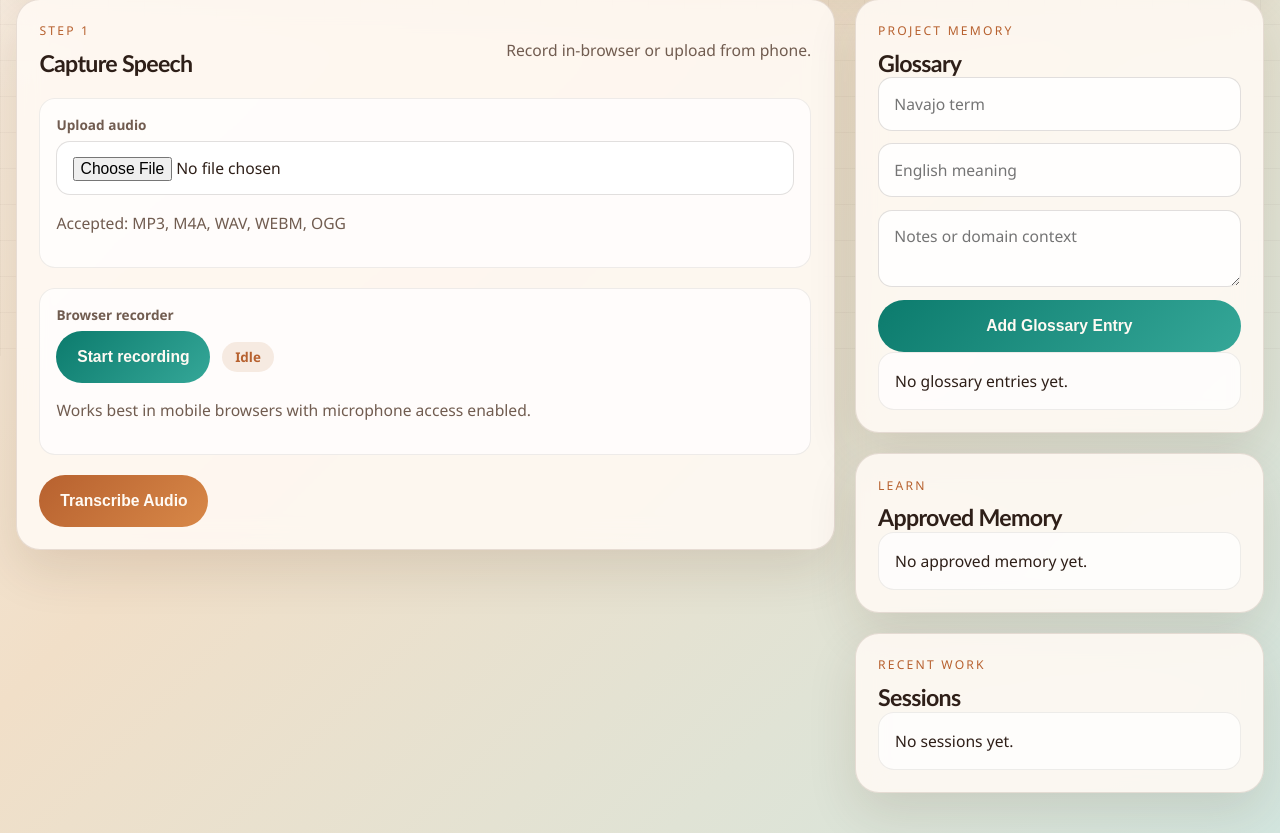
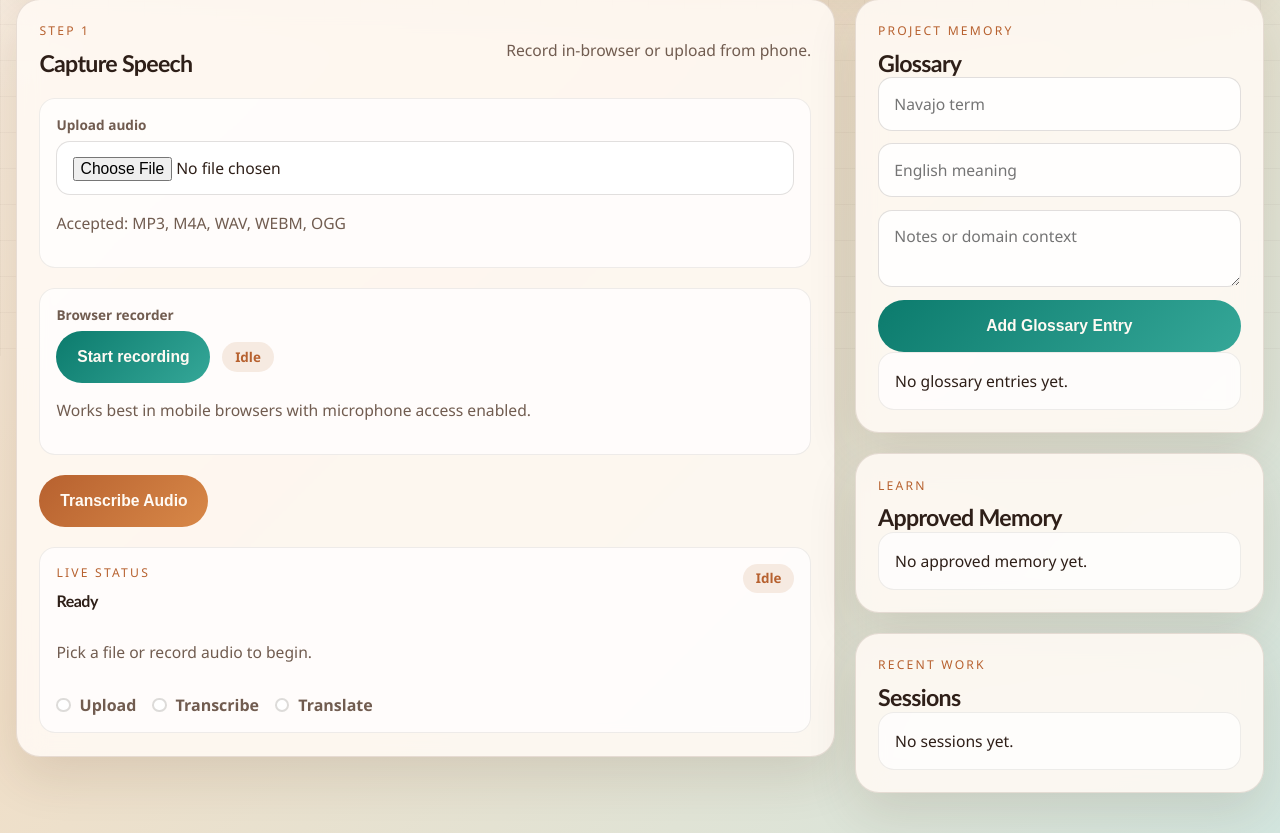
Before and after one commit to Ch3fC0d3/ANav1, a FastAPI app: page / in a window 1280 px wide. Shown: the part 444-1277 px from the top of the page. Run offline with FastAPI, Linux system fonts and the light colour scheme; data that the repository does not hold is empty; some libraries are stand-ins or nearby versions.

Commit message:
Add staged processing status and new transcript model

```diff
--- a/app/config.py
+++ b/app/config.py
@@ -18,7 +18,7 @@ class Settings:
     uploads_dir: Path = ROOT_DIR / "data" / "uploads"
     max_upload_mb: int = int(os.getenv("MAX_UPLOAD_MB", "25"))
     openai_api_key: str = os.getenv("OPENAI_API_KEY", "").strip()
-    transcription_model: str = os.getenv("OPENAI_TRANSCRIPTION_MODEL", "whisper-1").strip()
+    transcription_model: str = os.getenv("OPENAI_TRANSCRIPTION_MODEL", "gpt-4o-transcribe").strip()
     translation_model: str = os.getenv("OPENAI_TRANSLATION_MODEL", "gpt-4o-mini").strip()
     transcription_language: str = os.getenv("OPENAI_TRANSCRIPTION_LANGUAGE", "").strip()
 
--- a/app/main.py
+++ b/app/main.py
@@ -145,33 +145,99 @@ async def create_recording_endpoint(file: UploadFile = File(...)):
     with stored_path.open("wb") as output_file:
         output_file.write(file_bytes)
 
-    glossary_entries = list_glossary()
-    transcript, transcript_words, warnings = transcribe_audio(stored_path, glossary_entries)
-    corrected_transcript = transcript
-    approved_examples = list_approved_memories(limit=40)
-    glossary_hits = find_glossary_hits(corrected_transcript, glossary_entries)
-    example_hits = find_memory_hits(corrected_transcript, approved_examples)
-    draft = build_translation_draft(corrected_transcript, glossary_hits, example_hits)
-
     recording = create_recording(
         {
             "id": recording_id,
             "original_filename": file.filename or stored_path.name,
             "audio_path": str(stored_path),
             "mime_type": file.content_type or "audio/mpeg",
+            "status": "needs_review",
+            "processing_stage": "uploaded",
+            "processing_message": "Audio uploaded. Ready to transcribe.",
+        }
+    )
+    return {"recording": serialize_recording(recording)}
+
+
+@app.post("/api/recordings/{recording_id}/transcribe")
+async def transcribe_recording(recording_id: str):
+    recording = get_recording(recording_id)
+    if recording is None:
+        raise HTTPException(status_code=404, detail="Recording not found.")
+
+    update_recording(
+        recording_id,
+        {
+            "processing_stage": "transcribing",
+            "processing_message": f"Transcribing audio with {settings.transcription_model}...",
+        },
+    )
+
+    glossary_entries = list_glossary()
+    transcript, transcript_words, warnings = transcribe_audio(Path(recording["audio_path"]), glossary_entries)
+    has_transcript = bool(transcript.strip())
+    processing_stage = "transcribed" if has_transcript else "error"
+    processing_message = (
+        "Phonetic transcript ready. Review and correct it."
+        if has_transcript
+        else (warnings[0] if warnings else "Transcription finished, but no transcript was produced.")
+    )
+
+    updated = update_recording(
+        recording_id,
+        {
             "raw_transcript": transcript,
-            "corrected_transcript": corrected_transcript,
+            "corrected_transcript": transcript,
+            "transcript_words": transcript_words,
+            "warnings": warnings,
+            "processing_stage": processing_stage,
+            "processing_message": processing_message,
+        },
+    )
+    return {"recording": serialize_recording(updated)}
+
+
+@app.post("/api/recordings/{recording_id}/draft-translation")
+async def draft_translation(recording_id: str):
+    recording = get_recording(recording_id)
+    if recording is None:
+        raise HTTPException(status_code=404, detail="Recording not found.")
+
+    transcript_source = (recording.get("corrected_transcript") or recording.get("raw_transcript") or "").strip()
+    update_recording(
+        recording_id,
+        {
+            "processing_stage": "translating",
+            "processing_message": f"Drafting English translation with {settings.translation_model}...",
+        },
+    )
+
+    glossary_entries = list_glossary()
+    approved_examples = list_approved_memories(limit=40)
+    glossary_hits = find_glossary_hits(transcript_source, glossary_entries)
+    example_hits = find_memory_hits(transcript_source, approved_examples)
+    draft = build_translation_draft(transcript_source, glossary_hits, example_hits)
+
+    processing_message = (
+        "Draft translation ready for review."
+        if transcript_source
+        else "Processing finished, but the transcript still needs to be entered or corrected manually."
+    )
+
+    updated = update_recording(
+        recording_id,
+        {
+            "corrected_transcript": transcript_source,
             "draft_translation": draft["draft_translation"],
             "confidence": draft["confidence"],
             "draft_explanation": draft["draft_explanation"],
             "glossary_hits": glossary_hits,
             "example_hits": example_hits,
-            "transcript_words": transcript_words,
-            "warnings": warnings,
-            "status": "needs_review",
-        }
+            "processing_stage": "done",
+            "processing_message": processing_message,
+        },
     )
-    return {"recording": serialize_recording(recording)}
+    return {"recording": serialize_recording(updated)}
 
 
 @app.post("/api/recordings/{recording_id}/refresh-draft")
@@ -194,6 +260,8 @@ async def refresh_draft(recording_id: str, request: DraftRefreshRequest):
             "draft_explanation": draft["draft_explanation"],
             "glossary_hits": glossary_hits,
             "example_hits": example_hits,
+            "processing_stage": "done",
+            "processing_message": "Draft translation ready for review.",
         },
     )
     return {"recording": serialize_recording(updated)}
@@ -213,6 +281,8 @@ async def approve_recording(recording_id: str, request: ApprovalRequest):
             "translation_notes": request.translation_notes.strip(),
             "topic_tags": request.topic_tags.strip(),
             "status": "approved",
+            "processing_stage": "approved",
+            "processing_message": "Approved and saved to project memory.",
             "approved_at": datetime.now(timezone.utc).isoformat(),
         },
     )
--- a/app/static/app.js
+++ b/app/static/app.js
@@ -4,6 +4,7 @@ const state = {
   selectedFile: null,
   mediaRecorder: null,
   recordedChunks: [],
+  processingStage: "idle",
 };
 
 const elements = {
@@ -35,6 +36,73 @@ const elements = {
   glossaryNotes: document.getElementById("glossary-notes"),
   recordToggle: document.getElementById("record-toggle"),
   recordingState: document.getElementById("recording-state"),
+  processTitle: document.getElementById("process-title"),
+  processPill: document.getElementById("process-pill"),
+  processMessage: document.getElementById("process-message"),
+  progressSteps: Array.from(document.querySelectorAll(".progress-step")),
+};
+
+const PROCESS_SNAPSHOTS = {
+  idle: {
+    title: "Ready",
+    pill: "Idle",
+    pillClass: "pill muted",
+    message: "Pick a file or record audio to begin.",
+  },
+  listening: {
+    title: "Listening",
+    pill: "Listening",
+    pillClass: "pill active",
+    message: "Listening to the microphone...",
+  },
+  uploading: {
+    title: "Uploading",
+    pill: "Uploading",
+    pillClass: "pill active",
+    message: "Uploading audio to the app...",
+  },
+  uploaded: {
+    title: "Uploaded",
+    pill: "Uploaded",
+    pillClass: "pill active",
+    message: "Audio uploaded. Ready to transcribe.",
+  },
+  transcribing: {
+    title: "Transcribing",
+    pill: "Transcribing",
+    pillClass: "pill active",
+    message: "Turning audio into a rough phonetic transcript...",
+  },
+  transcribed: {
+    title: "Transcript Ready",
+    pill: "Transcript Ready",
+    pillClass: "pill active",
+    message: "Phonetic transcript is ready. Preparing translation context...",
+  },
+  translating: {
+    title: "Translating",
+    pill: "Translating",
+    pillClass: "pill active",
+    message: "Drafting the English translation...",
+  },
+  done: {
+    title: "Done",
+    pill: "Done",
+    pillClass: "pill success",
+    message: "Draft translation ready for review.",
+  },
+  approved: {
+    title: "Approved",
+    pill: "Approved",
+    pillClass: "pill success",
+    message: "Approved and saved to project memory.",
+  },
+  error: {
+    title: "Needs Attention",
+    pill: "Error",
+    pillClass: "pill error",
+    message: "Processing stopped before it finished cleanly.",
+  },
 };
 
 function setMessage(element, message) {
@@ -55,6 +123,75 @@ async function fetchJson(url, options = {}) {
     throw new Error(payload.detail || "Request failed");
   }
   return payload;
+}
+
+function stepStateMap(stage, recording = state.currentRecording) {
+  const stepStates = {
+    upload: "pending",
+    transcribe: "pending",
+    translate: "pending",
+  };
+
+  switch (stage) {
+    case "uploading":
+      stepStates.upload = "active";
+      break;
+    case "uploaded":
+      stepStates.upload = "complete";
+      break;
+    case "transcribing":
+      stepStates.upload = "complete";
+      stepStates.transcribe = "active";
+      break;
+    case "transcribed":
+      stepStates.upload = "complete";
+      stepStates.transcribe = "complete";
+      break;
+    case "translating":
+      stepStates.upload = "complete";
+      stepStates.transcribe = "complete";
+      stepStates.translate = "active";
+      break;
+    case "done":
+    case "approved":
+      stepStates.upload = "complete";
+      stepStates.transcribe = "complete";
+      stepStates.translate = "complete";
+      break;
+    case "error":
+      if (recording?.raw_transcript?.trim()) {
+        stepStates.upload = "complete";
+        stepStates.transcribe = "complete";
+        stepStates.translate = "error";
+      } else if (recording) {
+        stepStates.upload = "complete";
+        stepStates.transcribe = "error";
+      } else {
+        stepStates.upload = "error";
+      }
+      break;
+    default:
+      break;
+  }
+
+  return stepStates;
+}
+
+function renderProcessing(stage, message = "", recording = state.currentRecording) {
+  const normalizedStage = PROCESS_SNAPSHOTS[stage] ? stage : "idle";
+  const snapshot = PROCESS_SNAPSHOTS[normalizedStage];
+  const resolvedMessage = message || snapshot.message;
+  const stepStates = stepStateMap(normalizedStage, recording);
+
+  state.processingStage = normalizedStage;
+  elements.processTitle.textContent = snapshot.title;
+  elements.processPill.textContent = snapshot.pill;
+  elements.processPill.className = snapshot.pillClass;
+  elements.processMessage.textContent = resolvedMessage;
+
+  elements.progressSteps.forEach((step) => {
+    step.dataset.state = stepStates[step.dataset.step] || "pending";
+  });
 }
 
 function renderGlossary(entries) {
@@ -94,6 +231,13 @@ function renderApprovedList(entries) {
   });
 }
 
+function displaySessionState(entry) {
+  if (entry.status === "approved") {
+    return "approved";
+  }
+  return entry.processing_stage || entry.status || "needs_review";
+}
+
 function renderRecentList(entries) {
   elements.recentList.innerHTML = "";
   if (!entries.length) {
@@ -106,7 +250,7 @@ function renderRecentList(entries) {
     item.innerHTML = `
       <strong>${escapeHtml(entry.original_filename)}</strong>
       <p>${escapeHtml((entry.corrected_transcript || entry.raw_transcript || "Transcript pending").slice(0, 120))}</p>
-      <p class="helper-copy">${escapeHtml(entry.status)}</p>
+      <p class="helper-copy">${escapeHtml(displaySessionState(entry))}</p>
       <button class="button secondary" type="button" data-load-recording="${entry.id}">Open</button>
     `;
     elements.recentList.appendChild(item);
@@ -139,7 +283,13 @@ function renderRecording(recording) {
   elements.draftExplanation.textContent = recording.draft_explanation || "No explanation yet.";
   elements.confidenceBadge.textContent = `Confidence: ${recording.confidence || "low"}`;
   elements.statusBadge.textContent = recording.status === "approved" ? "Approved" : "Needs review";
-  elements.statusBadge.className = `pill ${recording.status === "approved" ? "" : "muted"}`;
+  elements.statusBadge.className = `pill ${recording.status === "approved" ? "success" : "muted"}`;
+
+  renderProcessing(
+    recording.processing_stage || (recording.status === "approved" ? "approved" : "done"),
+    recording.processing_message || "",
+    recording
+  );
 
   renderHitList(
     elements.glossaryHits,
@@ -171,11 +321,16 @@ async function loadBootstrap() {
   renderGlossary(payload.glossary || []);
   renderApprovedList(payload.approved_examples || []);
   renderRecentList(payload.recent_recordings || []);
+
+  if (!state.currentRecording) {
+    renderProcessing("idle");
+  }
 }
 
 async function loadRecording(recordingId) {
   const payload = await fetchJson(`/api/recordings/${recordingId}`);
   renderRecording(payload.recording);
+  setMessage(elements.captureMessage, payload.recording.processing_message || "Session loaded.");
 }
 
 async function uploadAudio() {
@@ -185,16 +340,47 @@ async function uploadAudio() {
   }
 
   elements.uploadButton.disabled = true;
-  setMessage(elements.captureMessage, "Uploading and transcribing...");
+  renderProcessing("uploading", `Uploading ${state.selectedFile.name}...`, null);
+  setMessage(elements.captureMessage, "Uploading audio...");
+
   const formData = new FormData();
   formData.append("file", state.selectedFile, state.selectedFile.name);
 
   try {
-    const payload = await fetchJson("/api/recordings", { method: "POST", body: formData });
-    renderRecording(payload.recording);
-    setMessage(elements.captureMessage, "Phonetic transcript ready for review.");
+    const created = await fetchJson("/api/recordings", { method: "POST", body: formData });
+    renderRecording(created.recording);
+
+    renderProcessing(
+      "transcribing",
+      `Transcribing with ${state.bootstrap?.app?.transcription_model || "the current model"}...`,
+      created.recording
+    );
+    setMessage(elements.captureMessage, "Transcribing audio...");
+    const transcribed = await fetchJson(`/api/recordings/${created.recording.id}/transcribe`, { method: "POST" });
+    renderRecording(transcribed.recording);
+
+    if (!transcribed.recording.raw_transcript?.trim()) {
+      setMessage(
+        elements.captureMessage,
+        transcribed.recording.processing_message || "Transcription finished with issues."
+      );
+      await loadBootstrap();
+      return;
+    }
+
+    renderProcessing("translating", "Drafting English translation...", transcribed.recording);
+    setMessage(elements.captureMessage, "Drafting translation...");
+    const drafted = await fetchJson(`/api/recordings/${created.recording.id}/draft-translation`, {
+      method: "POST",
+    });
+    renderRecording(drafted.recording);
+    setMessage(
+      elements.captureMessage,
+      drafted.recording.processing_message || "Phonetic transcript ready for review."
+    );
     await loadBootstrap();
   } catch (error) {
+    renderProcessing("error", error.message, state.currentRecording);
     setMessage(elements.captureMessage, error.message);
   } finally {
     elements.uploadButton.disabled = false;
@@ -207,6 +393,7 @@ async function refreshDraft() {
   }
 
   elements.refreshButton.disabled = true;
+  renderProcessing("translating", "Refreshing the English draft...", state.currentRecording);
   setMessage(elements.draftMessage, "Refreshing AI draft...");
   try {
     const payload = await fetchJson(`/api/recordings/${state.currentRecording.id}/refresh-draft`, {
@@ -216,8 +403,13 @@ async function refreshDraft() {
       }),
     });
     renderRecording(payload.recording);
-    setMessage(elements.draftMessage, "Draft updated.");
+    setMessage(
+      elements.draftMessage,
+      payload.recording.processing_message || "Draft translation ready for review."
+    );
+    await loadBootstrap();
   } catch (error) {
+    renderProcessing("error", error.message, state.currentRecording);
     setMessage(elements.draftMessage, error.message);
   } finally {
     elements.refreshButton.disabled = false;
@@ -230,6 +422,7 @@ async function approveRecording() {
   }
 
   elements.approveButton.disabled = true;
+  renderProcessing("done", "Saving approved version...", state.currentRecording);
   setMessage(elements.draftMessage, "Saving approved version...");
   try {
     const payload = await fetchJson(`/api/recordings/${state.currentRecording.id}/approve`, {
@@ -243,8 +436,12 @@ async function approveRecording() {
     });
     renderRecording(payload.recording);
     await loadBootstrap();
-    setMessage(elements.draftMessage, "Approved and added to project memory.");
+    setMessage(
+      elements.draftMessage,
+      payload.recording.processing_message || "Approved and added to project memory."
+    );
   } catch (error) {
+    renderProcessing("error", error.message, state.currentRecording);
     setMessage(elements.draftMessage, error.message);
   } finally {
     elements.approveButton.disabled = false;
@@ -298,15 +495,18 @@ async function toggleRecording() {
       state.selectedFile = new File([blob], `recording.${extension}`, { type: blob.type });
       elements.recordingState.textContent = "Recorded";
       elements.recordToggle.textContent = "Record again";
+      renderProcessing("idle", "Recording captured. Ready to upload and transcribe.", null);
       setMessage(elements.captureMessage, "Recording captured. Click Transcribe Audio to continue.");
       stream.getTracks().forEach((track) => track.stop());
     });
 
     state.mediaRecorder.start();
-    elements.recordingState.textContent = "Recording";
-    elements.recordToggle.textContent = "Stop recording";
+    elements.recordingState.textContent = "Listening";
+    elements.recordToggle.textContent = "Stop listening";
+    renderProcessing("listening", "Listening to the microphone...", null);
     setMessage(elements.captureMessage, "Recording in progress...");
   } catch (error) {
+    renderProcessing("error", "Microphone access was denied.", null);
     setMessage(elements.captureMessage, "Microphone access was denied.");
   }
 }
@@ -323,6 +523,7 @@ function escapeHtml(value) {
 elements.fileInput.addEventListener("change", (event) => {
   state.selectedFile = event.target.files?.[0] || null;
   if (state.selectedFile) {
+    renderProcessing("idle", `Selected ${state.selectedFile.name}. Ready to upload.`, null);
     setMessage(elements.captureMessage, `Ready to transcribe ${state.selectedFile.name}.`);
   }
 });
@@ -339,10 +540,12 @@ document.addEventListener("click", (event) => {
     return;
   }
   loadRecording(button.dataset.loadRecording).catch((error) => {
+    renderProcessing("error", error.message, state.currentRecording);
     setMessage(elements.captureMessage, error.message);
   });
 });
 
 loadBootstrap().catch((error) => {
+  renderProcessing("error", error.message, state.currentRecording);
   setMessage(elements.captureMessage, error.message);
 });
--- a/app/static/styles.css
+++ b/app/static/styles.css
@@ -195,6 +195,7 @@ button {
 }
 
 .capture-box,
+.process-panel,
 .insight-card,
 .stack-list li,
 .example-list li,
@@ -208,11 +209,73 @@ button {
 .capture-actions,
 .inline-actions,
 .badge-row,
-.recorder-actions {
+.recorder-actions,
+.process-header,
+.progress-steps {
   display: flex;
   align-items: center;
   flex-wrap: wrap;
   gap: 0.75rem;
+}
+
+.process-panel {
+  display: grid;
+  gap: 0.9rem;
+}
+
+.process-header {
+  justify-content: space-between;
+  align-items: start;
+}
+
+.progress-steps {
+  gap: 1rem;
+}
+
+.progress-step {
+  display: inline-flex;
+  align-items: center;
+  gap: 0.55rem;
+  color: var(--muted);
+  font-weight: 600;
+}
+
+.step-dot {
+  width: 0.9rem;
+  height: 0.9rem;
+  border-radius: 999px;
+  border: 2px solid rgba(46, 31, 24, 0.16);
+  background: rgba(255, 255, 255, 0.92);
+  transition: transform 180ms ease, background-color 180ms ease, border-color 180ms ease;
+}
+
+.progress-step[data-state="active"] {
+  color: var(--accent);
+}
+
+.progress-step[data-state="active"] .step-dot {
+  background: var(--accent);
+  border-color: var(--accent);
+  box-shadow: 0 0 0 6px rgba(12, 123, 109, 0.14);
+  animation: pulse 1.2s ease-in-out infinite;
+}
+
+.progress-step[data-state="complete"] {
+  color: var(--text);
+}
+
+.progress-step[data-state="complete"] .step-dot {
+  background: var(--clay);
+  border-color: var(--clay);
+}
+
+.progress-step[data-state="error"] {
+  color: var(--warning);
+}
+
+.progress-step[data-state="error"] .step-dot {
+  background: var(--warning);
+  border-color: var(--warning);
 }
 
 .button {
@@ -252,6 +315,21 @@ button {
 .recording-state {
   background: rgba(183, 97, 47, 0.12);
   color: var(--clay);
+}
+
+.pill.active {
+  background: rgba(12, 123, 109, 0.12);
+  color: var(--accent);
+}
+
+.pill.success {
+  background: rgba(50, 120, 64, 0.14);
+  color: #2f6a39;
+}
+
+.pill.error {
+  background: rgba(146, 83, 21, 0.12);
+  color: var(--warning);
 }
 
 input,
@@ -341,6 +419,16 @@ code {
   }
 }
 
+@keyframes pulse {
+  0%,
+  100% {
+    transform: scale(1);
+  }
+  50% {
+    transform: scale(1.08);
+  }
+}
+
 @media (max-width: 980px) {
   .hero,
   .workspace,
--- a/app/templates/index.html
+++ b/app/templates/index.html
@@ -70,6 +70,33 @@
             <div class="capture-actions">
               <button id="upload-button" class="button" type="button">Transcribe Audio</button>
               <p id="capture-message" class="message"></p>
+            </div>
+
+            <div class="process-panel">
+              <div class="process-header">
+                <div>
+                  <p class="eyebrow">Live Status</p>
+                  <h3 id="process-title">Ready</h3>
+                </div>
+                <span id="process-pill" class="pill muted">Idle</span>
+              </div>
+              <p id="process-message" class="helper-copy">
+                Pick a file or record audio to begin.
+              </p>
+              <div class="progress-steps">
+                <div class="progress-step" data-step="upload">
+                  <span class="step-dot"></span>
+                  <span>Upload</span>
+                </div>
+                <div class="progress-step" data-step="transcribe">
+                  <span class="step-dot"></span>
+                  <span>Transcribe</span>
+                </div>
+                <div class="progress-step" data-step="translate">
+                  <span class="step-dot"></span>
+                  <span>Translate</span>
+                </div>
+              </div>
             </div>
           </section>
 
```
Also changed, not shown: app/db.py (+27 -1 lines), app/services.py (+7 -3 lines), README.md, 1 other file.
